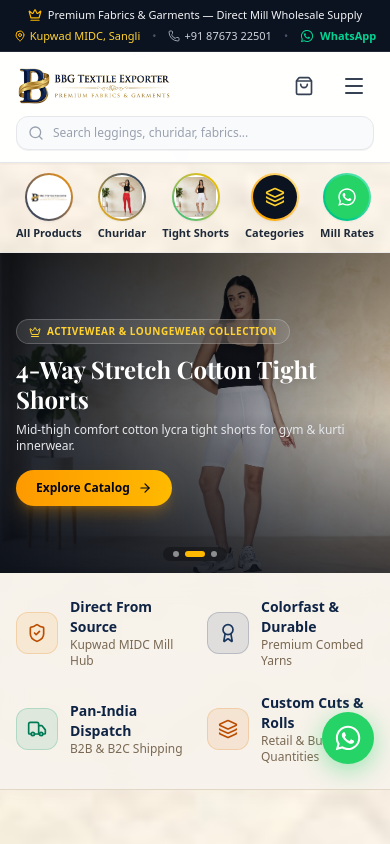
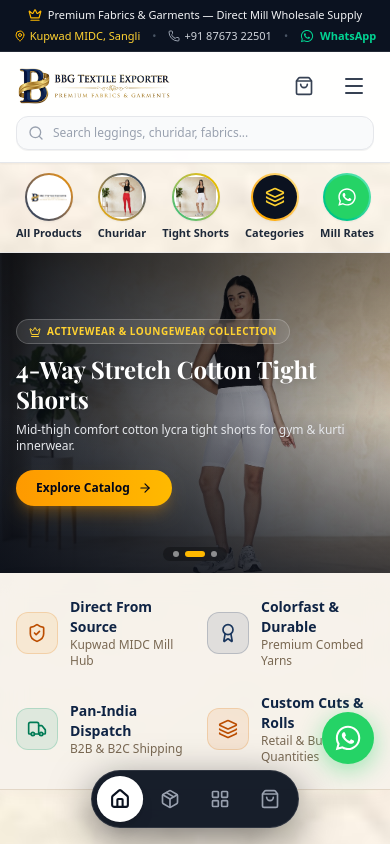
Before and after one commit to Abhhikumbhar/BBG_textile, a Next.js app: page / in a window 390 px wide. Shown: the top 844 px of the page. Built offline with nearby package versions, Linux system fonts and the light colour scheme; no server answers; the database is empty.

Commit message:
feat(navigation): add floating dark pill mobile bottom navigation bar matching design

```diff
--- a/src/app/layout.tsx
+++ b/src/app/layout.tsx
@@ -9,6 +9,7 @@
 import "./globals.css";
 import { CartProvider } from "@/context/CartContext";
 import CartDrawer from "@/components/CartDrawer";
+import BottomNav from "@/components/BottomNav";
 import WhatsAppWidget from "@/components/WhatsAppWidget";
 import SplashIntro from "@/components/SplashIntro";
 import { getSiteSettings } from "@/lib/data";
@@ -83,6 +84,7 @@
         <CartProvider>
           {children}
           <CartDrawer />
+          <BottomNav />
           <WhatsAppWidget whatsappNumber={settings?.whatsappNumber || "918767322501"} />
         </CartProvider>
       </body>
--- a/src/app/products/[slug]/ProductDetailClient.tsx
+++ b/src/app/products/[slug]/ProductDetailClient.tsx
@@ -823,24 +823,35 @@
         </div>
       )}
 
-      {/* Sticky Mobile Bottom CTA Bar with safe-area-inset */}
-      <div className="fixed bottom-0 inset-x-0 z-40 bg-white/95 backdrop-blur-md border-t border-gray-200 px-3 py-2.5 sm:hidden shadow-[0_-4px_25px_rgba(0,0,0,0.1)] flex items-center gap-2 pb-[max(0.65rem,env(safe-area-inset-bottom))]">
+      {/* Floating Mobile Bottom Action Pill */}
+      <div className="fixed bottom-4 inset-x-0 z-40 flex justify-center pointer-events-none sm:hidden px-4">
+        <div className="pointer-events-auto bg-[#0B1220]/95 backdrop-blur-xl border border-white/10 rounded-full p-1.5 shadow-[0_12px_40px_rgba(0,0,0,0.5),0_0_0_1px_rgba(255,255,255,0.08)] flex items-center gap-2 max-w-sm w-full">
+          <Link
+            href="/products"
+            className="w-11 h-11 rounded-full bg-white/10 text-white flex items-center justify-center hover:bg-white/20 active:scale-90 transition-all shrink-0"
+            aria-label="Back to Products"
+            title="Back to Products"
+          >
+            <ChevronLeft className="w-5 h-5" />
+          </Link>
           <a
             href={`https://wa.me/${cleanWhatsApp}?text=${whatsappMessage}`}
             target="_blank"
             rel="noopener noreferrer"
-          className="flex-1 py-3 px-4 bg-[#25D366] hover:bg-[#20BD5A] active:bg-[#1DA851] text-white rounded-xl font-bold text-sm shadow-md flex items-center justify-center gap-2 active:scale-98 transition-transform"
+            className="flex-1 py-2.5 px-4 bg-[#25D366] hover:bg-[#20BD5A] active:bg-[#1DA851] text-white rounded-full font-bold text-sm shadow-md flex items-center justify-center gap-2 active:scale-98 transition-all"
           >
             <WhatsAppIcon className="w-5 h-5 text-white" />
             <span>Enquire on WhatsApp</span>
           </a>
           <a
             href="tel:+918767322501"
-          className="w-11 h-11 border border-gray-300 bg-gray-50 active:bg-gray-100 text-gray-800 rounded-xl flex items-center justify-center shrink-0 active:scale-95 transition-transform shadow-xs"
+            className="w-11 h-11 rounded-full bg-white/10 text-white flex items-center justify-center hover:bg-white/20 active:scale-90 transition-all shrink-0"
             aria-label="Call BBG Textile"
+            title="Call"
           >
-          <Phone className="w-4 h-4 text-[#1A365D]" />
+            <Phone className="w-4 h-4 text-white" />
           </a>
+        </div>
       </div>
     </div>
   );
--- /dev/null
+++ b/src/components/BottomNav.tsx
@@ -0,0 +1,93 @@
+"use client";
+
+import React from "react";
+import Link from "next/link";
+import { usePathname } from "next/navigation";
+import { Home, Package, LayoutGrid, ShoppingBag } from "lucide-react";
+import { useCart } from "@/context/CartContext";
+
+export default function BottomNav() {
+  const pathname = usePathname();
+  const { totalItems, setIsOpen } = useCart();
+
+  // Hide on admin routes or if on desktop
+  if (pathname?.startsWith("/admin")) {
+    return null;
+  }
+
+  // On product detail page, let the product-specific action pill handle actions
+  const isProductDetailPage = pathname?.startsWith("/products/") && pathname !== "/products";
+  if (isProductDetailPage) {
+    return null;
+  }
+
+  const isHome = pathname === "/";
+  const isProducts = pathname?.startsWith("/products") && pathname === "/products";
+  const isCategories = pathname?.startsWith("/categories");
+
+  return (
+    <div className="fixed bottom-4 inset-x-0 z-40 flex justify-center pointer-events-none sm:hidden px-4">
+      <nav
+        aria-label="Mobile Navigation"
+        className="pointer-events-auto bg-[#0B1220]/95 backdrop-blur-xl border border-white/10 rounded-full p-1.5 shadow-[0_12px_40px_rgba(0,0,0,0.5),0_0_0_1px_rgba(255,255,255,0.08)] flex items-center gap-1.5 transition-all duration-300"
+      >
+        {/* 1. Home */}
+        <Link
+          href="/"
+          className={`flex items-center justify-center transition-all duration-300 ${
+            isHome
+              ? "w-11 h-11 bg-white text-[#0B1220] rounded-full shadow-lg scale-105"
+              : "w-11 h-11 text-gray-400 hover:text-white active:scale-90"
+          }`}
+          aria-label="Home"
+          title="Home"
+        >
+          <Home className={`w-5 h-5 ${isHome ? "stroke-[2.4]" : "stroke-[2]"}`} />
+        </Link>
+
+        {/* 2. Products Catalog */}
+        <Link
+          href="/products"
+          className={`flex items-center justify-center transition-all duration-300 ${
+            isProducts
+              ? "w-11 h-11 bg-white text-[#0B1220] rounded-full shadow-lg scale-105"
+              : "w-11 h-11 text-gray-400 hover:text-white active:scale-90"
+          }`}
+          aria-label="Products Catalog"
+          title="Products"
+        >
+          <Package className={`w-5 h-5 ${isProducts ? "stroke-[2.4]" : "stroke-[2]"}`} />
+        </Link>
+
+        {/* 3. Categories (4-Squares Grid icon from user reference) */}
+        <Link
+          href="/categories"
+          className={`flex items-center justify-center transition-all duration-300 ${
+            isCategories
+              ? "w-11 h-11 bg-white text-[#0B1220] rounded-full shadow-lg scale-105"
+              : "w-11 h-11 text-gray-400 hover:text-white active:scale-90"
+          }`}
+          aria-label="Categories"
+          title="Categories"
+        >
+          <LayoutGrid className={`w-5 h-5 ${isCategories ? "stroke-[2.4]" : "stroke-[2]"}`} />
+        </Link>
+
+        {/* 4. Cart Drawer */}
+        <button
+          onClick={() => setIsOpen(true)}
+          className="relative w-11 h-11 flex items-center justify-center text-gray-400 hover:text-white active:scale-90 transition-all duration-200"
+          aria-label="Shopping Cart"
+          title="Cart"
+        >
+          <ShoppingBag className="w-5 h-5 stroke-[2]" />
+          {totalItems > 0 && (
+            <span className="absolute top-1.5 right-1.5 bg-[#C53030] text-white text-[10px] font-bold rounded-full w-4 h-4 flex items-center justify-center shadow-sm">
+              {totalItems}
+            </span>
+          )}
+        </button>
+      </nav>
+    </div>
+  );
+}
```
Lines whose indentation alone changed are shown as unchanged.
